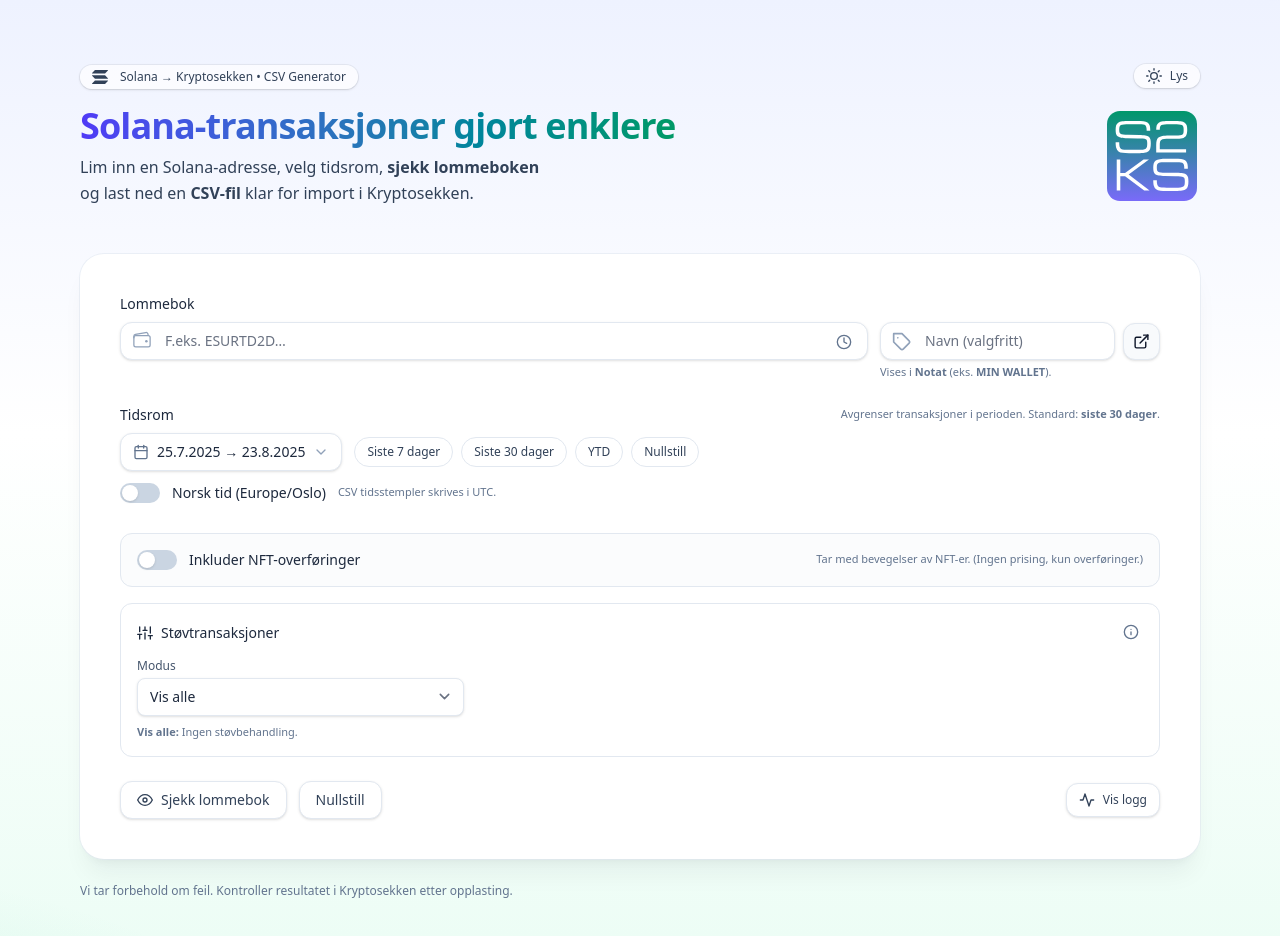
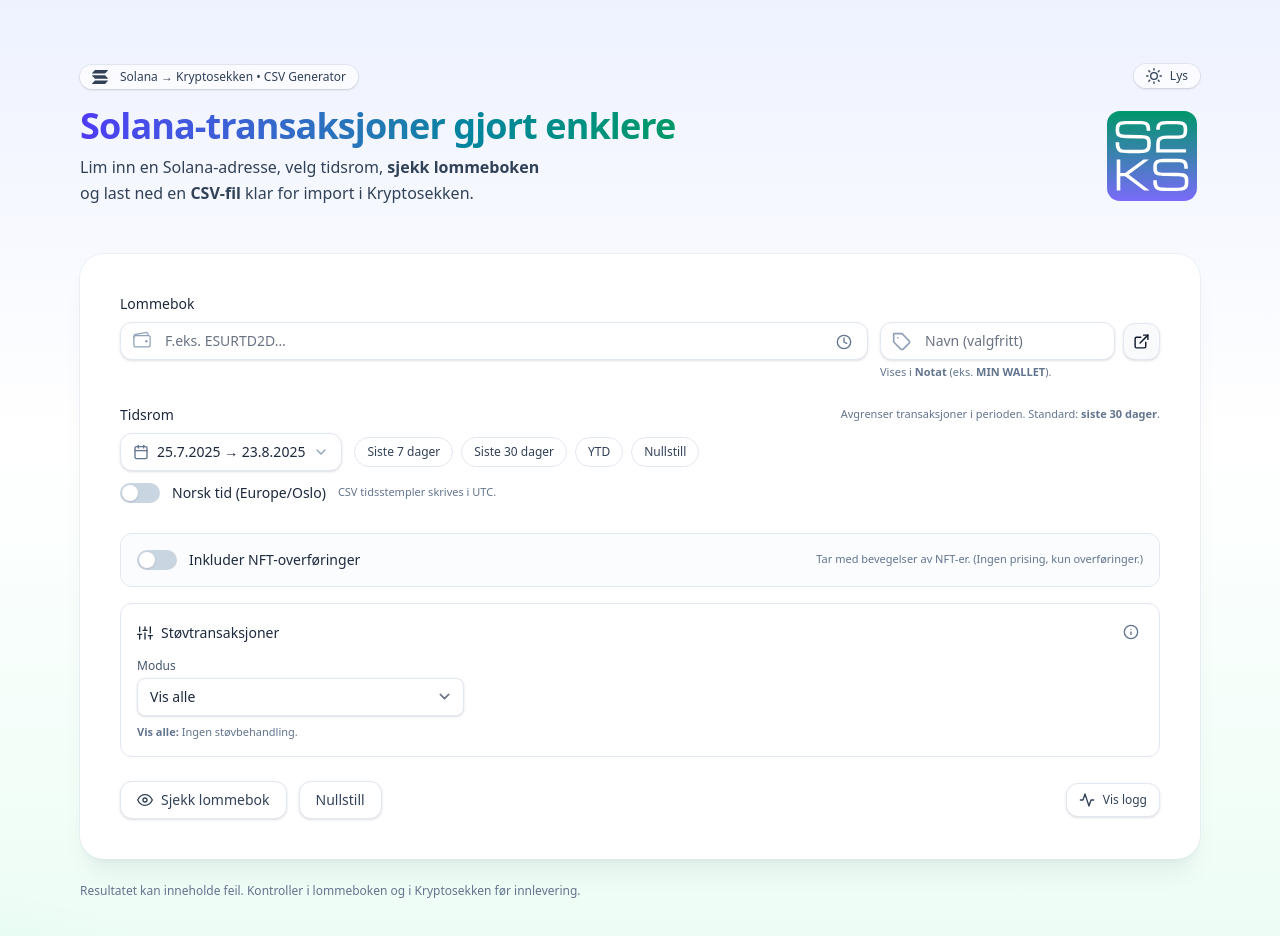
Before and after one commit to GhullieUser/Solana2Kryptosekken, a Next.js app: page / in a window 1280 px wide. Shown: the top 936 px of the page. Built offline with nearby package versions, Linux system fonts and the light colour scheme.

Commit message:
Added import card

```diff
--- a/src/app/components/KryptosekkenImportCard.tsx
+++ b/src/app/components/KryptosekkenImportCard.tsx
@@ -76,7 +76,7 @@
 		<div className={cardClassName}>
 			<div className="p-4 sm:p-6">
 				{/* Header */}
-				<div className="mb-3 flex items-start justify-between gap-3">
+				<div className="mb-5 flex items-start justify-between gap-3 ">
 					<h2 className="text-base sm:text-lg font-semibold text-slate-800 dark:text-slate-100">
 						Importer i Kryptosekken
 					</h2>
--- a/src/app/page.tsx
+++ b/src/app/page.tsx
@@ -1390,8 +1390,8 @@
 
 				{/* Footer */}
 				<footer className="mt-6 text-xs text-slate-500 dark:text-slate-400">
-					Vi tar forbehold om feil. Kontroller resultatet i Kryptosekken etter
-					opplasting.
+					Resultatet kan inneholde feil. Kontroller i lommeboken og i
+					Kryptosekken før innlevering.
 				</footer>
 			</div>
 		</main>
```
